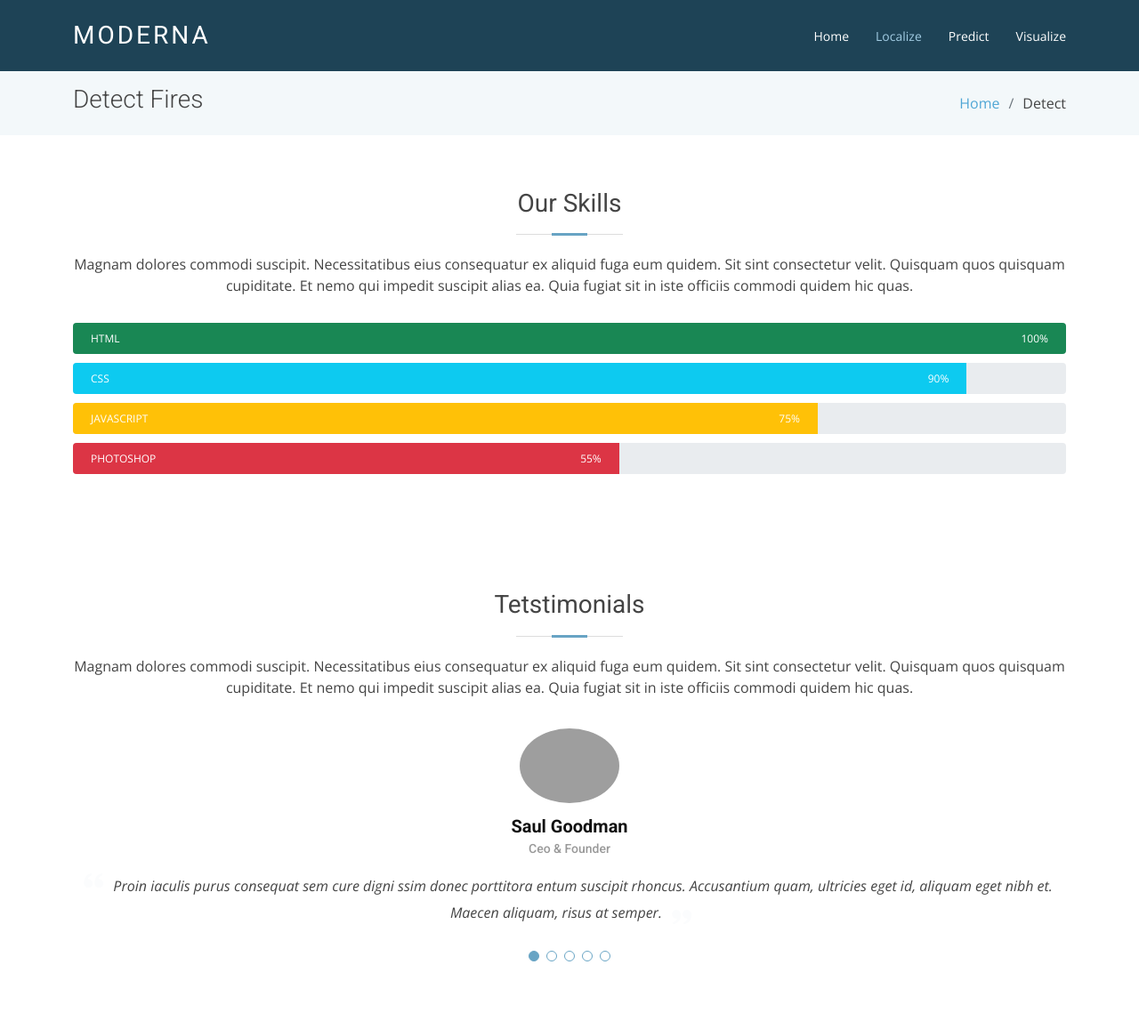
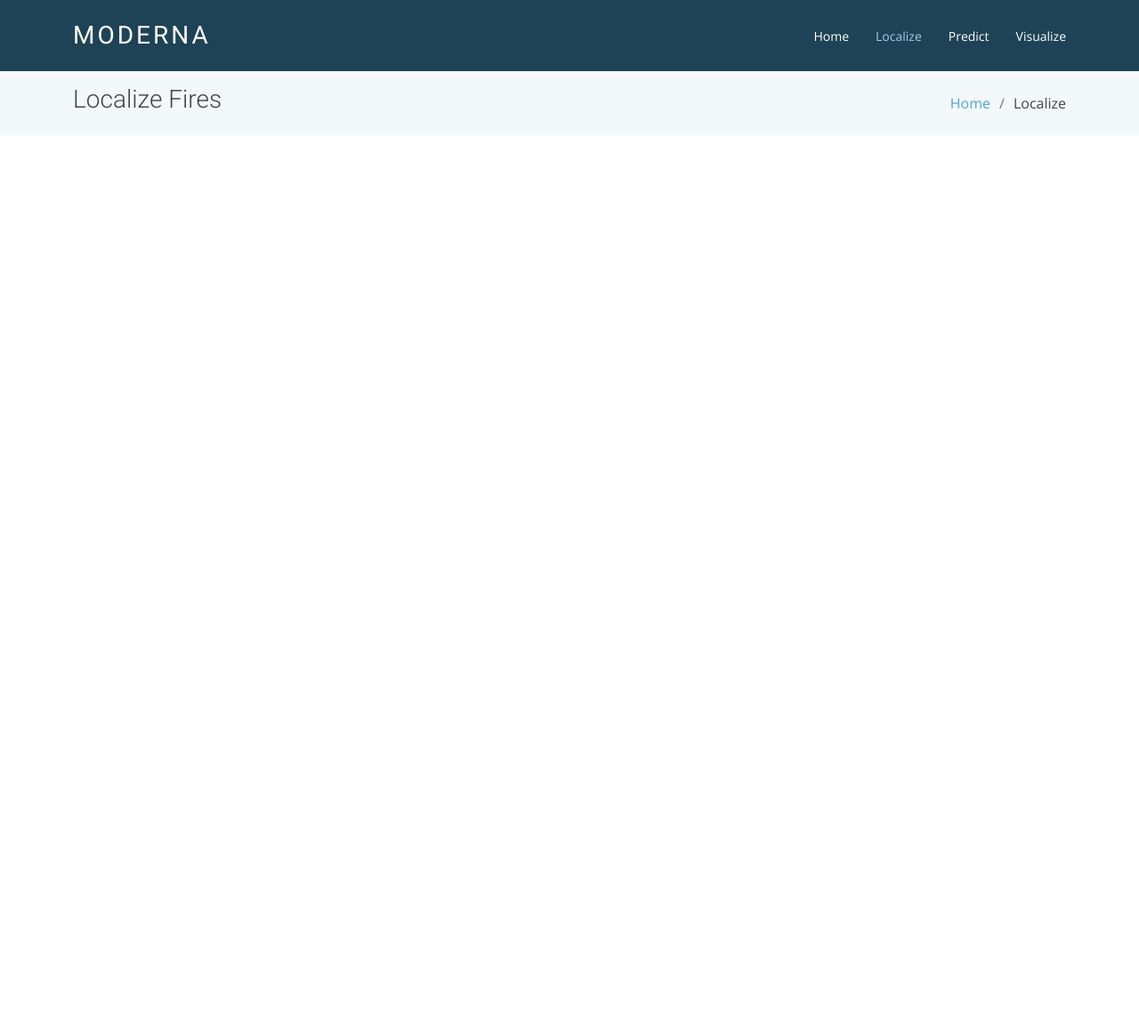
Before and after one commit to TeamDeltaHacks/WildfiresAI, a Flask app: page /detect in a window 1280 px wide. Shown: the whole page at 89% size. After the commit the page ends 123 px from the top, so only its background shows below. Run offline with Flask 2, Linux system fonts and the light colour scheme; some libraries are stand-ins or nearby versions; grey boxes are pictures that could not be loaded.

Commit message:
Update detect.html

```diff
--- a/templates/detect.html
+++ b/templates/detect.html
@@ -68,10 +68,10 @@
       <div class="container">
 
         <div class="d-flex justify-content-between align-items-center">
-          <h2>Detect Fires</h2>
+          <h2>Localize Fires</h2>
           <ol>
             <li><a href="/">Home</a></li>
-            <li>Detect</li>
+            <li>Localize</li>
           </ol>
         </div>
 
@@ -80,7 +80,7 @@
 
 
     <!-- ======= Our Skills Section ======= -->
-    <section class="skills" data-aos="fade-up">
+    <!-- <section class="skills" data-aos="fade-up">
       <div class="container">
 
         <div class="section-title">
@@ -123,10 +123,10 @@
         </div>
 
       </div>
-    </section><!-- End Our Skills Section -->
+    </section>End Our Skills Section -->
 
     <!-- ======= Tetstimonials Section ======= -->
-    <section class="testimonials" data-aos="fade-up">
+    <!-- <section class="testimonials" data-aos="fade-up">
       <div class="container">
 
         <div class="section-title">
@@ -202,7 +202,7 @@
         </div>
 
       </div>
-    </section><!-- End Ttstimonials Section -->
+    </section> -->
 
   </main><!-- End #main -->
 
```
